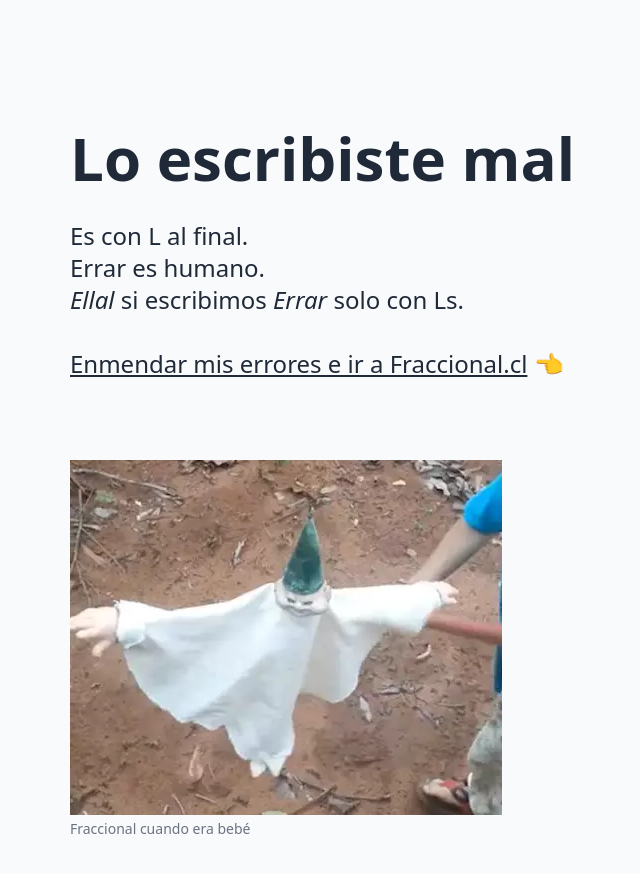
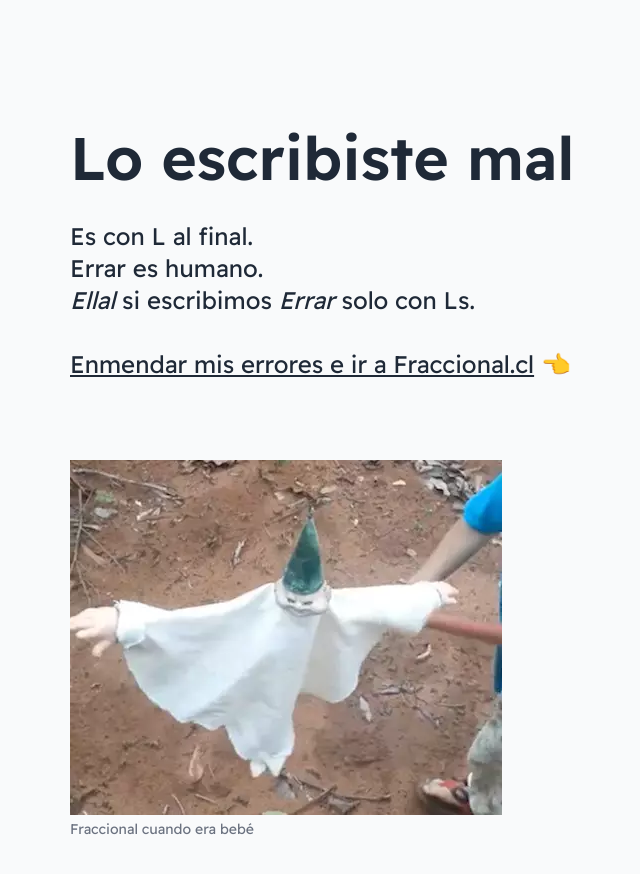
Before and after one commit to urvana/fraccionar, a Next.js app: page / in a window 1280 px wide. Shown: the top 874 px of the page, without its empty margins (202-842 px from the left). Built offline with nearby package versions, Linux system fonts and the light colour scheme.

Commit message:
chore: Font

```diff
--- a/next.config.js
+++ b/next.config.js
@@ -1,11 +1,20 @@
+const NEXT_PUBLIC_SUPABASE_ID = process.env.NEXT_PUBLIC_SUPABASE_ID;
+const NEXT_PUBLIC_SUPABASE_URL = process.env.NEXT_PUBLIC_SUPABASE_URL;
+const NEXT_PUBLIC_SUPABASE_KEY_PUBLIC = process.env.NEXT_PUBLIC_SUPABASE_KEY_PUBLIC;
+
 /** @type {import('next').NextConfig} */
 const nextConfig = {
   reactStrictMode: true,
+  poweredByHeader: false,
   swcMinify: true,
   i18n: {
     defaultLocale: "es",
     locales: ["es"],
   },
+  images: {
+    formats: ["image/avif", "image/webp"],
+    domains: [`${NEXT_PUBLIC_SUPABASE_ID}.supabase.co`],
+  },
 };
 
 module.exports = nextConfig;
--- a/package.json
+++ b/package.json
@@ -22,6 +22,7 @@
     "lint": "next lint"
   },
   "dependencies": {
+    "clsx": "^1.2.1",
     "next": "13.2.4",
     "next-themes": "^0.2.1",
     "react": "18.2.0",
--- a/pages/_app.tsx
+++ b/pages/_app.tsx
@@ -2,6 +2,9 @@ import "~/styles/globals.css";
 
 import type { AppProps } from "next/app";
 import { ThemeProvider } from "next-themes";
+import { clsx } from "clsx";
+
+import { font } from "~/styles/font";
 
 export default function App({ Component, pageProps }: AppProps) {
   return (
@@ -11,7 +14,32 @@ export default function App({ Component, pageProps }: AppProps) {
       themes={["system", "light", "dark"]}
       storageKey={"fraccionar.theme"}
     >
-      <Component {...pageProps} />
+      <Wrap>
+        <Component {...pageProps} />
+      </Wrap>
     </ThemeProvider>
   );
 }
+
+function Wrap({ className, style, children, ...props }: React.ComponentProps<"div">) {
+  return (
+    <div
+      style={style}
+      className={clsx(
+        "flex-1 flex flex-col",
+        // "h-full min-h-full", // "h-full", // do not use here
+        // "bg-gray-50",
+        // "caret-gray-800 text-black",
+        // "bg-gray-50 dark:bg-gray-900 print:bg-white",
+        // "caret-gray-800 dark:caret-skin-400",
+        // IS_PRODUCTION ? "" : "debug-screens",
+        font.variable,
+        "font-sans",
+        className,
+      )}
+      {...props}
+    >
+      {children}
+    </div>
+  );
+}
--- /dev/null
+++ b/styles/font.ts
@@ -0,0 +1,10 @@
+import { Readex_Pro } from "next/font/google";
+
+export const readex = Readex_Pro({
+  variable: "--skin-font-sans", // see tailwind.config.js
+  weight: ["200", "300", "400", "500", "600", "700"],
+  subsets: ["latin"],
+  display: "swap",
+});
+
+export const font = readex;
--- a/styles/globals.css
+++ b/styles/globals.css
@@ -11,13 +11,28 @@ html {
   font-size: 16px;
 
   /* Disable Android highlight */
-  -webkit-tap-highlight-color: rgba(0, 0, 0, 0);
+  -webkit-tap-highlight-color: rgba(0,0,0,0);
   -webkit-tap-highlight-color: transparent;
-
-  @apply h-full min-h-screen;
 }
 
 /* Ensure full height in top 3 root html tags */
-html, body, #__next {
+#__next {
   @apply flex-1 flex flex-col;
 }
+
+@layer components {
+  /* https://tailwindui.com/components/application-ui/elements/buttons */
+
+  /* Add here */
+}
+
+/* Intercom responsive hacks */
+/* .intercom-lightweight-app-launcher.intercom-launcher {
+  @apply !mb-[calc(4rem+env(safe-area-inset-bottom))] lg:!mb-0;
+}
+.intercom-dfosxs {
+  @apply !mb-[calc(4rem+env(safe-area-inset-bottom))] lg:!mb-0;
+}
+.intercom-messenger-frame {
+  @apply !mb-[calc(4rem+env(safe-area-inset-bottom))] lg:!mb-0;
+} */
--- a/tailwind.config.js
+++ b/tailwind.config.js
@@ -1,3 +1,6 @@
+const colors = require("tailwindcss/colors");
+const defaultTheme = require("tailwindcss/defaultTheme");
+
 /** @type {import('tailwindcss').Config} */
 module.exports = {
   darkMode: "class", // for next-themes
@@ -8,7 +11,11 @@ module.exports = {
     "./layouts/**/*.{js,ts,jsx,tsx}",
   ],
   theme: {
-    extend: {},
+    extend: {
+      fontFamily: {
+        sans: ["var(--skin-font-sans)", ...defaultTheme.fontFamily.sans],
+      },
+    }
   },
   plugins: [],
 };
```
Also changed, not shown: 1 other file (tests, documents, lock files or other folders).
